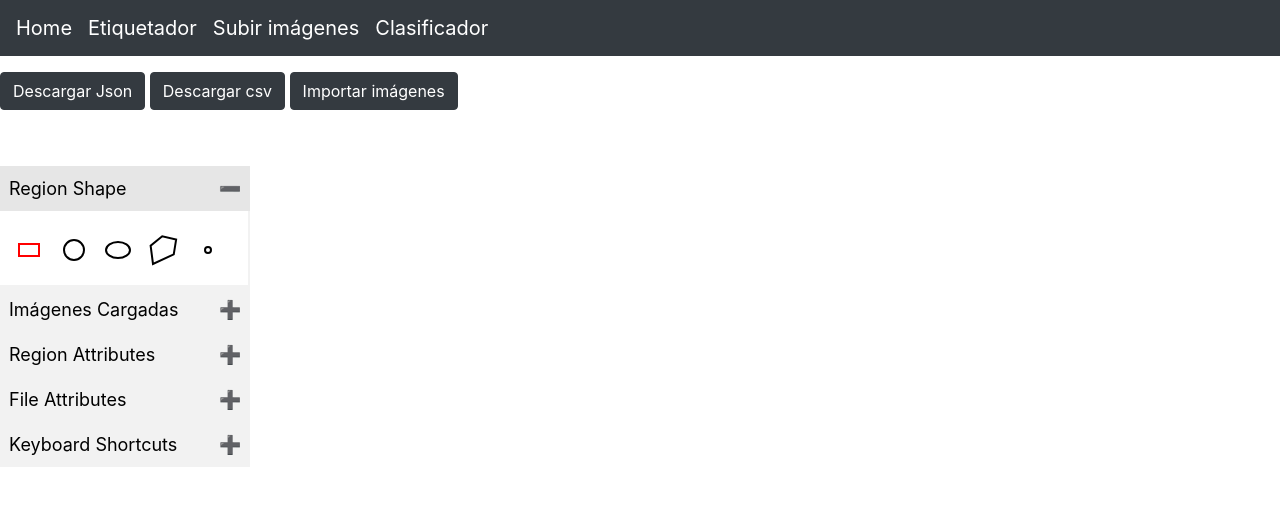
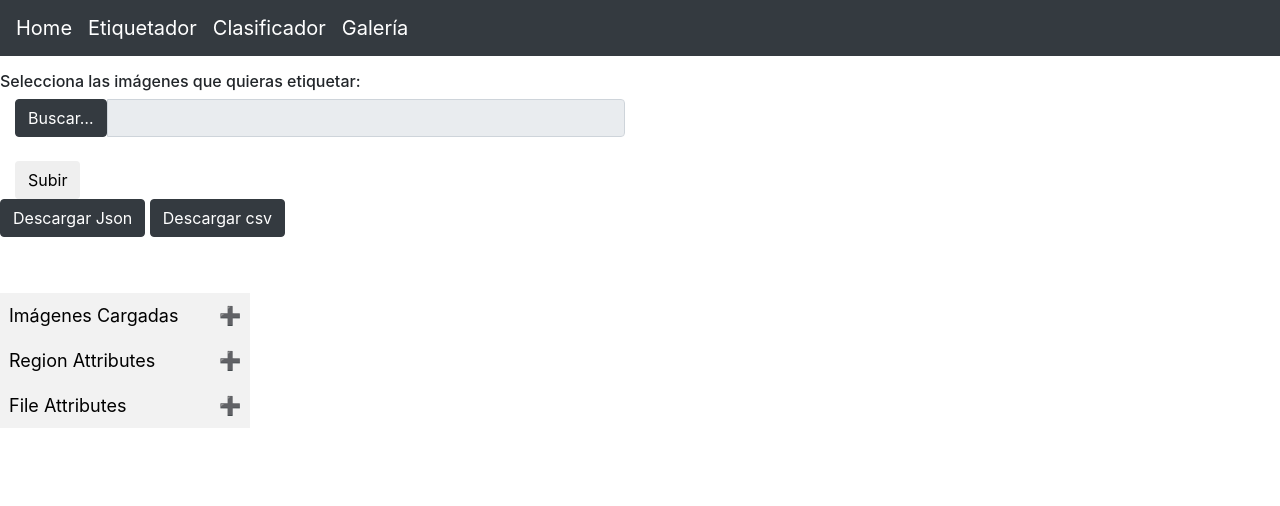
Before and after one commit to mmb0093/TFG_Fitolitos, a Flask app: template code/phytolithclassifier/app/templates/etiquetador.html in a window 1280 px wide. Shown: the top 506 px of the page. Run offline with Flask 2, Linux system fonts and the light colour scheme; the template is opened without the code that fills it, so the values that code supplies are empty; some libraries are stand-ins or nearby versions.

Commit message:
redistribución 3 y imágenes guardadas otra vez #38

```diff
--- a/code/phytolithclassifier/app/templates/etiquetador.html
+++ b/code/phytolithclassifier/app/templates/etiquetador.html
@@ -32,69 +32,50 @@
   </head>
 
   <body onload="_via_init()" onresize="_via_update_ui_components()">
-    <svg style="position: absolute; width: 0; height: 0; overflow: hidden;" version="1.1" xmlns="http://www.w3.org/2000/svg" xmlns:xlink="http://www.w3.org/1999/xlink">
-      <defs>
-        <symbol id="shape_rectangle">
-          <title>Rectangular region shape</title>
-          <rect width="20" height="12" x="6" y="10" stroke-width="2"/>
-        </symbol>
-        <symbol id="shape_circle">
-          <title>Circular region shape</title>
-          <circle r="10" cx="16" cy="16" stroke-width="2"/>
-        </symbol>
-        <symbol id="shape_ellipse">
-          <title>Elliptical region shape</title>
-          <ellipse rx="12" ry="8" cx="16" cy="16" stroke-width="2"/>
-        </symbol>
-        <symbol id="shape_polygon">
-          <title>Polyline region shape</title>
-          <path d="M 15.25,2.2372 3.625,11.6122 6,29.9872 l 20.75,-9.625 2.375,-14.75 z" stroke-width="2"/>
-        </symbol>
-        <symbol id="shape_point">
-          <title>Point region shape</title>
-          <circle r="3" cx="16" cy="16" stroke-width="2"/>
-        </symbol>
-      </defs>
-    </svg>
 
     <div class="top_panel" id="ui_top_panel">
      <nav class="navbar navbar-expand-sm bg-dark navbar-dark" style="background-color: #4a3b78;">
       <a class="navbar-brand" href="{{url_for('index')}}">Home</a>
       <a class="navbar-brand" href="{{url_for('annotator')}}">Etiquetador</a>
-      <a class="navbar-brand" href="{{url_for('upfiles')}}">Subir imágenes</a>
       <a class="navbar-brand" href="#">Clasificador</a>
+      <a class="navbar-brand" href="{{url_for('upfiles')}}">Galería</a>
+
   <!-- end of #navbar -->
 
-      <input type="file" id="invisible_file_input" multiple name="files[]" style="display:none">
-
+
+      <input type="file"  multiple name="files[]" style="display:none">
     </div> <!-- endof #top_panel -->
     <p></p>
+    <h6>Selecciona las imágenes que quieras etiquetar:</h6>
+  <form  method="post" onclick="myFunction()" enctype="multipart/form-data" >
+    <div class="col-lg-6 col-sm-6 col-12" >
+           <div class="input-group">
+                <label class="btn btn-dark" >
+
+                        Buscar&hellip; <input id="invisible_file_input" onclick="sel_local_images()" type="file" style="display: none;", name="file"  multiple>
+
+                </label>
+                <input type="text" class="form-control" readonly>
+            </div>
+        <p></p>
+        <div id="msg"></div>
+      <button type="submit" class="btn btn-secundary">Subir</button>
+    </div>
+ </form>
     <button type="button" onclick="download_all_region_data('json')"  class="btn btn-dark">Descargar Json</button>
         <button type="button" onclick="download_all_region_data('csv')"  class="btn btn-dark">Descargar csv</button>
-        <button type="button" onclick="sel_local_images()"  class="btn btn-dark">Importar imágenes</button>
 
     <!-- Middle Panel contains a left-sidebar and image display areas -->
     <div class="middle_panel">
       <div id="leftsidebar">
-        <button onclick="toggle_accordion_panel(this)" class="leftsidebar_accordion active">Region Shape</button>
-        <div class="leftsidebar_accordion_panel show" id="accordion_region_shape_panel">
-          <ul class="region_shape">
-            <li id="region_shape_rect" class="selected" onclick="select_region_shape('rect')" title="Rectangle"><svg height="32" viewbox="0 0 32 32"><use xlink:href="#shape_rectangle"></use></svg></li>
-            <li id="region_shape_circle" onclick="select_region_shape('circle')" title="Circle"><svg height="32" viewbox="0 0 32 32"><use xlink:href="#shape_circle"></use></svg></li>
-            <li id="region_shape_ellipse" onclick="select_region_shape('ellipse')" title="Ellipse"><svg height="32" viewbox="0 0 32 32"><use xlink:href="#shape_ellipse"></use></svg></li>
-            <li id="region_shape_polygon" onclick="select_region_shape('polygon')" title="Polygon"><svg height="32" viewbox="0 0 32 32"><use xlink:href="#shape_polygon"></use></svg></li>
-            <li id="region_shape_point" onclick="select_region_shape('point')" title="Point"><svg height="32" viewbox="0 0 32 32"><use xlink:href="#shape_point"></use></svg></li>
-          </ul>
-        </div>
+
 
         <button onclick="toggle_img_list(this)" class="leftsidebar_accordion" id="loaded_img_panel">Imágenes Cargadas</button>
-        <div class="leftsidebar_accordion_panel" id="img_list_panel"> <p>hey</p></div>
-
+        <div class="leftsidebar_accordion_panel" id="img_list_panel"> </div>
         <button onclick="toggle_reg_attr_panel()" class="leftsidebar_accordion" id="reg_attr_panel_button">Region Attributes</button>
         <button onclick="toggle_file_attr_panel()" class="leftsidebar_accordion" id="file_attr_panel_button">File Attributes</button>
 
-        <button onclick="toggle_accordion_panel(this)" class="leftsidebar_accordion">Keyboard Shortcuts</button>
-        <div class="leftsidebar_accordion_panel">
+          <div class="leftsidebar_accordion_panel">
           <table style="padding: 2em 0em;">
             <tr>
               <td style="width: 6em;">n/p (&larr;/&rarr;)</td>
@@ -148,6 +129,7 @@
 
 
     <!-- region and file attributes input panel -->
+
     <div id="attributes_panel">
       <div id="attributes_panel_toolbar">
         <div onclick="toggle_attributes_input_panel()" class="attributes_panel_button">&times;</div>
@@ -155,6 +137,7 @@
       <table id="attributes_panel_table"></table>
     </div>
 
+
     <!-- to show status messages -->
     <div id="message_panel"></div>
 
@@ -172,6 +155,32 @@
 
 
 "use strict";
+
+$(function() {
+  $(document).on('change', ':file', function() {
+    var input = $(this),
+        numFiles = input.get(0).files ? input.get(0).files.length : 1,
+        label = input.val().replace(/\\/g, '/').replace(/.*\//, '');
+    input.trigger('fileselect', [numFiles, label]);
+  });
+  $(document).ready( function() {
+      $(':file').on('fileselect', function(event, numFiles, label) {
+
+          var input = $(this).parents('.input-group').find(':text'),
+              log = numFiles > 1 ? numFiles + ' files selected' : label;
+
+          if( input.length ) {
+              input.val(log);
+          } else {
+              if( log ) alert(log);
+          }
+
+      });
+  });
+
+});
+
+
 
 var VIA_VERSION      = '1.0.5';
 var VIA_NAME         = 'VGG Image Annotator';
@@ -373,6 +382,7 @@ function sel_local_images() {
     invisible_file_input.click();
   }
 }
+
 function download_all_region_data(type) {
   // Javascript strings (DOMString) is automatically converted to utf-8
   // see: https://developer.mozilla.org/en-US/docs/Web/API/Blob/Blob
@@ -1291,7 +1301,7 @@ function toggle_img_list(panel) {
 
 function show_img_list() {
   if (_via_img_count === 0) {
-    show_message("Please load some images first!");
+    show_message("No hay imágenes que mostrar ");
     return;
   }
 
@@ -3912,20 +3922,5 @@ function add_new_attribute(type, attribute_name) {
     <script type="text/javascript">
       //<!--AUTO_INSERT_VIA_TEST_JS_HERE-->
     </script>
-
-    <!--
-    <script src="via.js"></script>
-    -->
-    <!--
-    <script src="via_demo.js"></script>
-    -->
-
-    <!-- Unit Tests    -->
-    <!--
-    <script src="./tests/via_test_data.js"></script>
-    <script src="./tests/via_test.js"></script>
-    <script src="./tests/via_test_fileio.js"></script>
-    <script src="./tests/via_test_region.js"></script>
-     -->
   </body>
 </html>
--- a/code/phytolithclassifier/app/templates/index.html
+++ b/code/phytolithclassifier/app/templates/index.html
@@ -18,8 +18,9 @@
       <nav class="navbar navbar-expand-sm bg-dark navbar-dark" style="background-color: #4a3b78;">
       <a class="navbar-brand" href="{{url_for('index')}}">Home</a>
       <a class="navbar-brand" href="{{url_for('annotator')}}">Etiquetador</a>
-      <a class="navbar-brand" href="{{url_for('upfiles')}}">Subir imágenes</a>
       <a class="navbar-brand" href="#">Clasificador</a>
+      <a class="navbar-brand" href="{{url_for('upfiles')}}">Galería</a>
+
 
 
       </nav>
--- a/code/phytolithclassifier/run.py
+++ b/code/phytolithclassifier/run.py
@@ -2,4 +2,4 @@ from app import app
 
 
 if __name__ == '__main__':
-    app.run(host='localhost', debug=True)
+    app.run(host='127.0.0.1', debug=True, port='8000')
```
Also changed, not shown: code/phytolithclassifier/app/views.py (+9 -8 lines), 1 other file.
